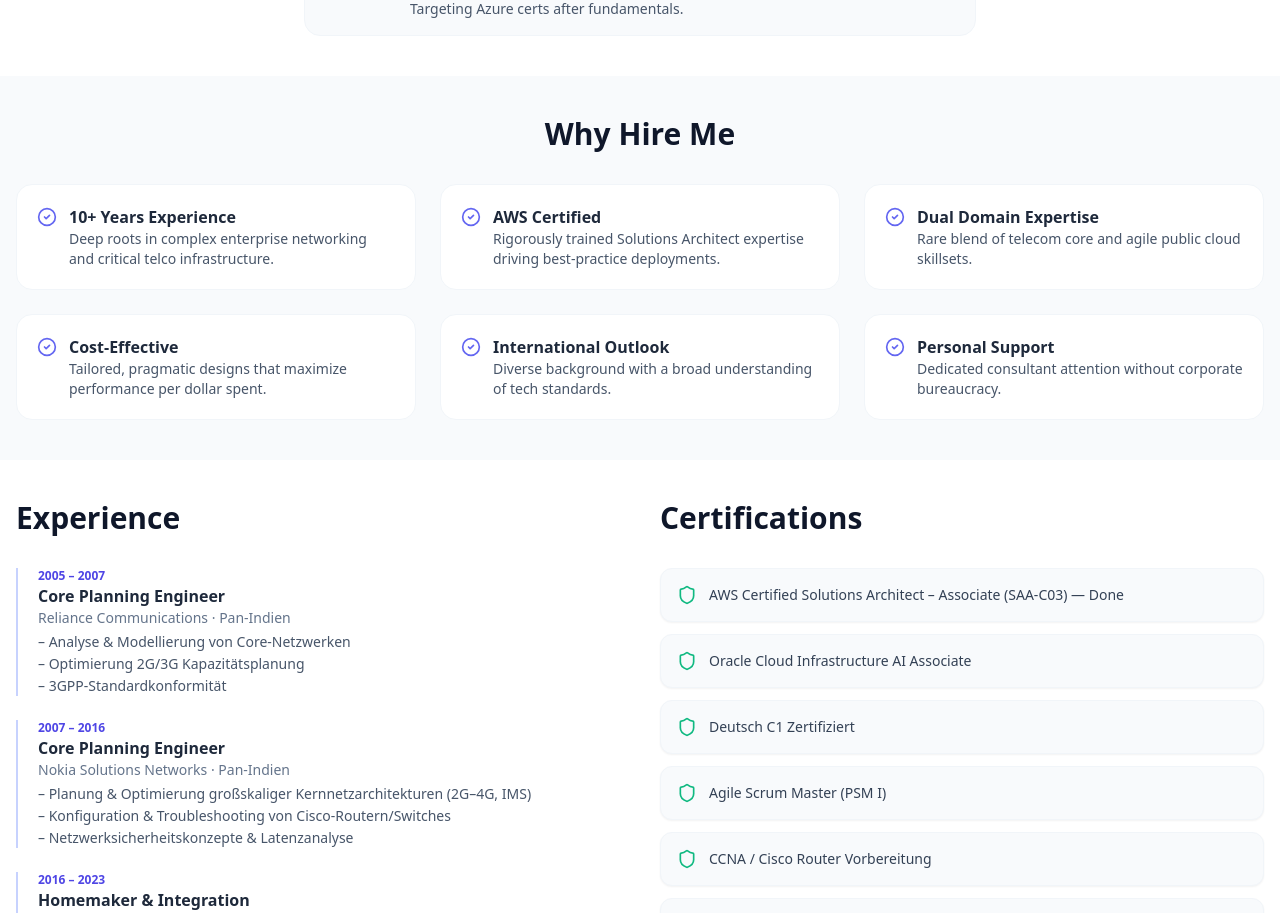
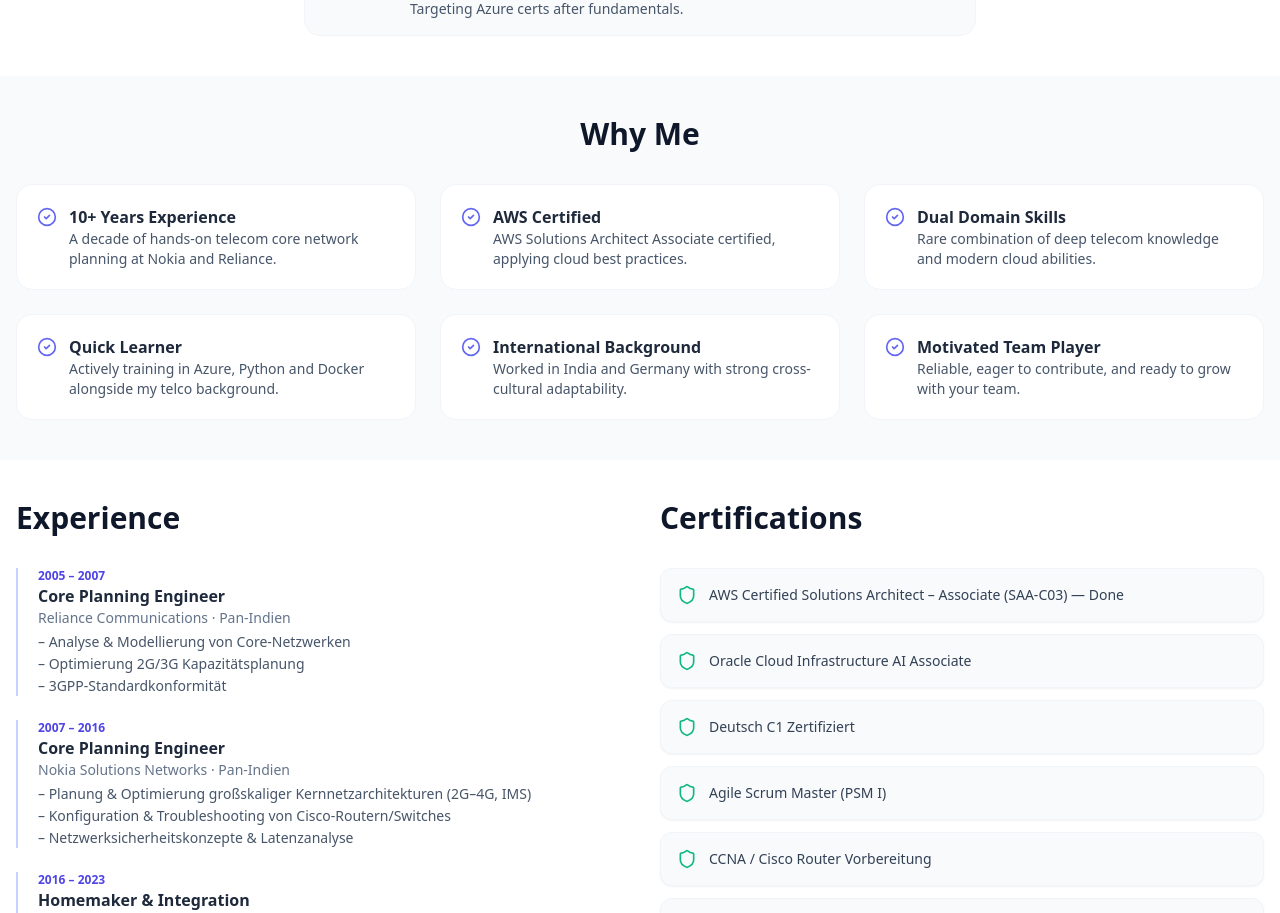
Before and after one commit to Kiruthiga-Thirunavukkarasu/kiruthiga-thirunavukkarasu-portfolio, a React (Vite) app: page / in a window 1280 px wide. Shown: the part 2511-3424 px from the top of the page. Built offline with nearby package versions, Linux system fonts and the light colour scheme.

Commit message:
[dyad] Personalized why-me section - wrote 1 file(s)

```diff
--- a/src/pages/Index.tsx
+++ b/src/pages/Index.tsx
@@ -37,12 +37,12 @@ const services = [
 const industries = ["Telecommunications", "Nokia", "Reliance India"];
 
 const whyUs = [
-  { title: "10+ Years Experience", desc: "Deep roots in complex enterprise networking and critical telco infrastructure." },
-  { title: "AWS Certified", desc: "Rigorously trained Solutions Architect expertise driving best-practice deployments." },
-  { title: "Dual Domain Expertise", desc: "Rare blend of telecom core and agile public cloud skillsets." },
-  { title: "Cost-Effective", desc: "Tailored, pragmatic designs that maximize performance per dollar spent." },
-  { title: "International Outlook", desc: "Diverse background with a broad understanding of tech standards." },
-  { title: "Personal Support", desc: "Dedicated consultant attention without corporate bureaucracy." },
+  { title: "10+ Years Experience", desc: "A decade of hands-on telecom core network planning at Nokia and Reliance." },
+  { title: "AWS Certified", desc: "AWS Solutions Architect Associate certified, applying cloud best practices." },
+  { title: "Dual Domain Skills", desc: "Rare combination of deep telecom knowledge and modern cloud abilities." },
+  { title: "Quick Learner", desc: "Actively training in Azure, Python and Docker alongside my telco background." },
+  { title: "International Background", desc: "Worked in India and Germany with strong cross-cultural adaptability." },
+  { title: "Motivated Team Player", desc: "Reliable, eager to contribute, and ready to grow with your team." },
 ];
 
 const experience = [
@@ -260,7 +260,7 @@ export default function Index() {
       {/* Why Me */}
       <section id="why" className="py-10 bg-slate-50">
         <div className="container mx-auto px-4">
-          <h2 className="text-3xl font-bold text-center text-slate-900 mb-8">Why Hire Me</h2>
+          <h2 className="text-3xl font-bold text-center text-slate-900 mb-8">Why Me</h2>
           <div className="grid sm:grid-cols-2 lg:grid-cols-3 gap-6">
             {whyUs.map((w) => (
               <div key={w.title} className="flex gap-3 p-5 rounded-2xl bg-white border border-slate-100">
```
